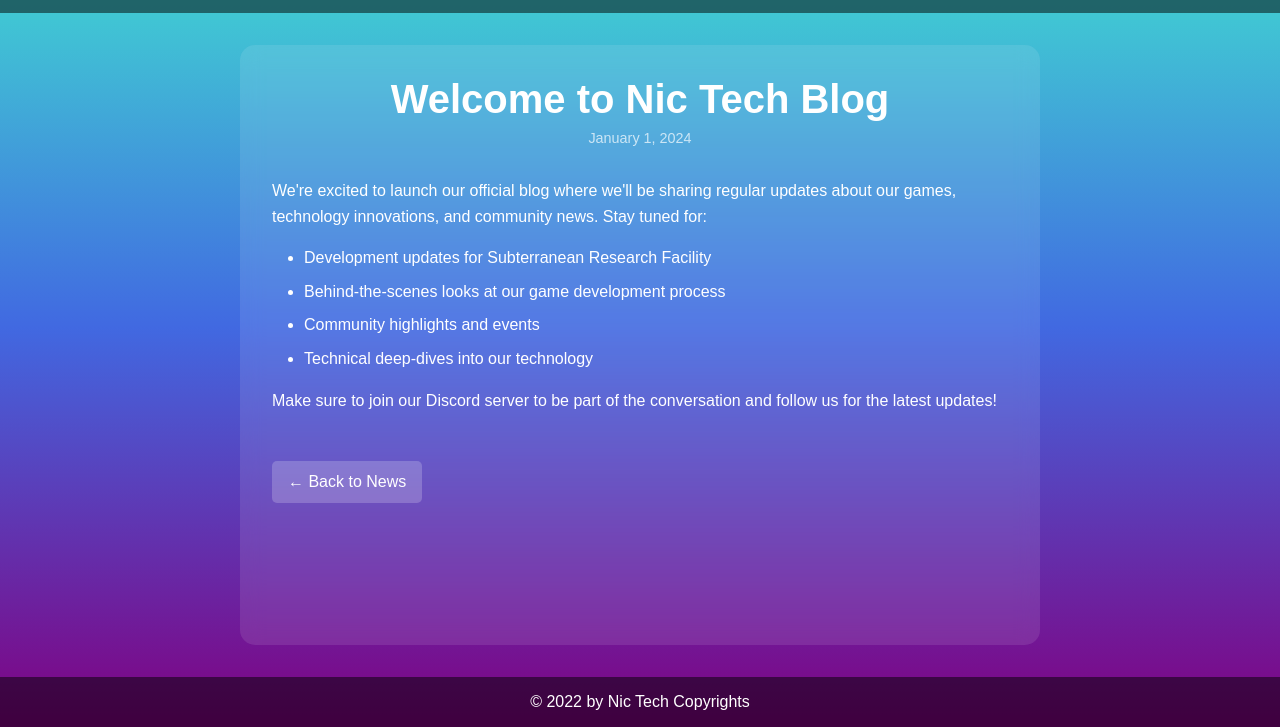
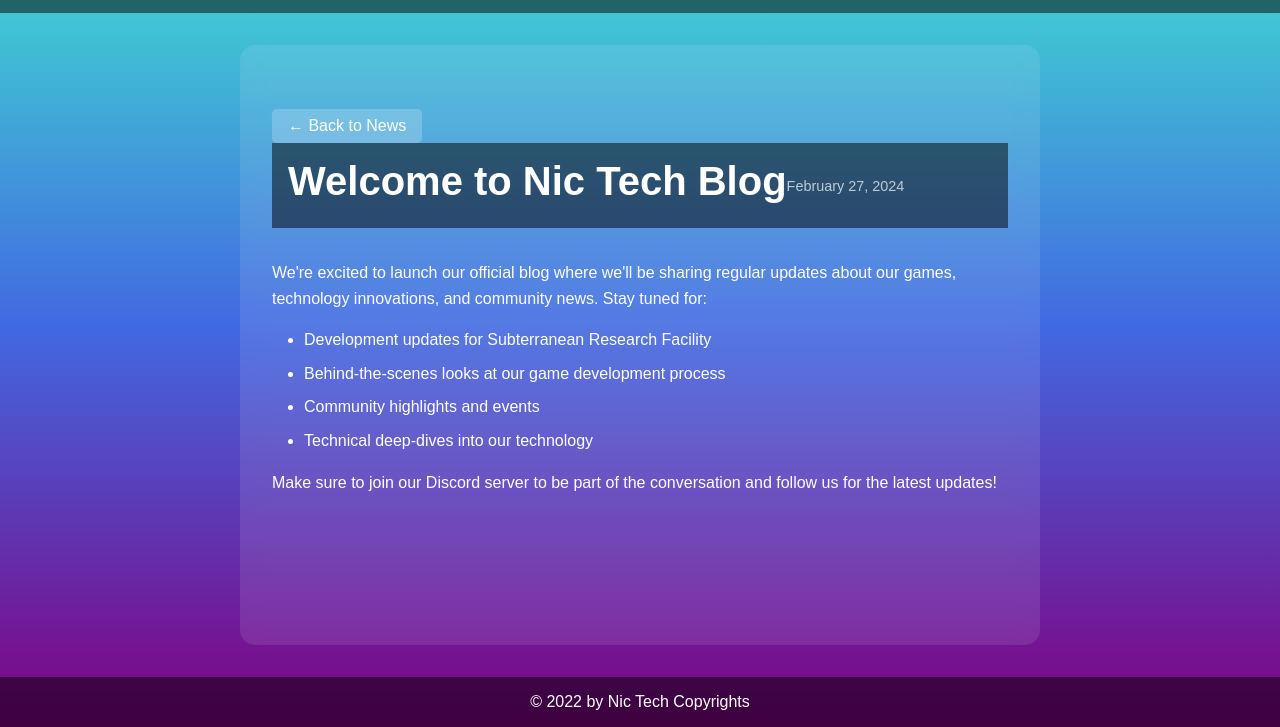
Before and after one commit to Nic-Tech-Reimagined/Nic-Tech-Reimagined.github.io, a plain HTML site: page news/first-post.html in a window 1280 px wide. Shown: the part 73-800 px from the top of the page. Drawn offline with Linux system fonts and the light colour scheme.

Commit message:
Fixing Issue 404

```diff
--- a/news/first-post.html
+++ b/news/first-post.html
@@ -3,7 +3,7 @@
 <head>
     <meta charset="UTF-8">
     <meta name="viewport" content="width=device-width, initial-scale=1.0">
-    <title>Welcome to Nic Tech Blog</title>
+    <title>Welcome to Nic Tech Blog - Nic Tech</title>
     <style>
         * {
             margin: 0;
@@ -137,21 +137,25 @@
     </header>
 
     <main>
-        <article>
-            <div class="post-header">
+        <a href="../index.html#news" class="back-button">← Back to News</a>
+
+        <article class="post-container">
+            <header class="post-header">
                 <h1 class="post-title">Welcome to Nic Tech Blog</h1>
-                <div class="post-meta">January 1, 2024</div>
-            </div>
+                <div class="post-meta">February 27, 2024</div>
+            </header>
+
             <div class="post-content">
                 <p>We're excited to launch our official blog where we'll be sharing regular updates about our games, technology innovations, and community news. Stay tuned for:</p>
+
                 <ul>
                     <li>Development updates for Subterranean Research Facility</li>
                     <li>Behind-the-scenes looks at our game development process</li>
                     <li>Community highlights and events</li>
                     <li>Technical deep-dives into our technology</li>
                 </ul>
+
                 <p>Make sure to join our Discord server to be part of the conversation and follow us for the latest updates!</p>
-                <a href="../index.html#news" class="back-button">← Back to News</a>
             </div>
         </article>
     </main>
```
